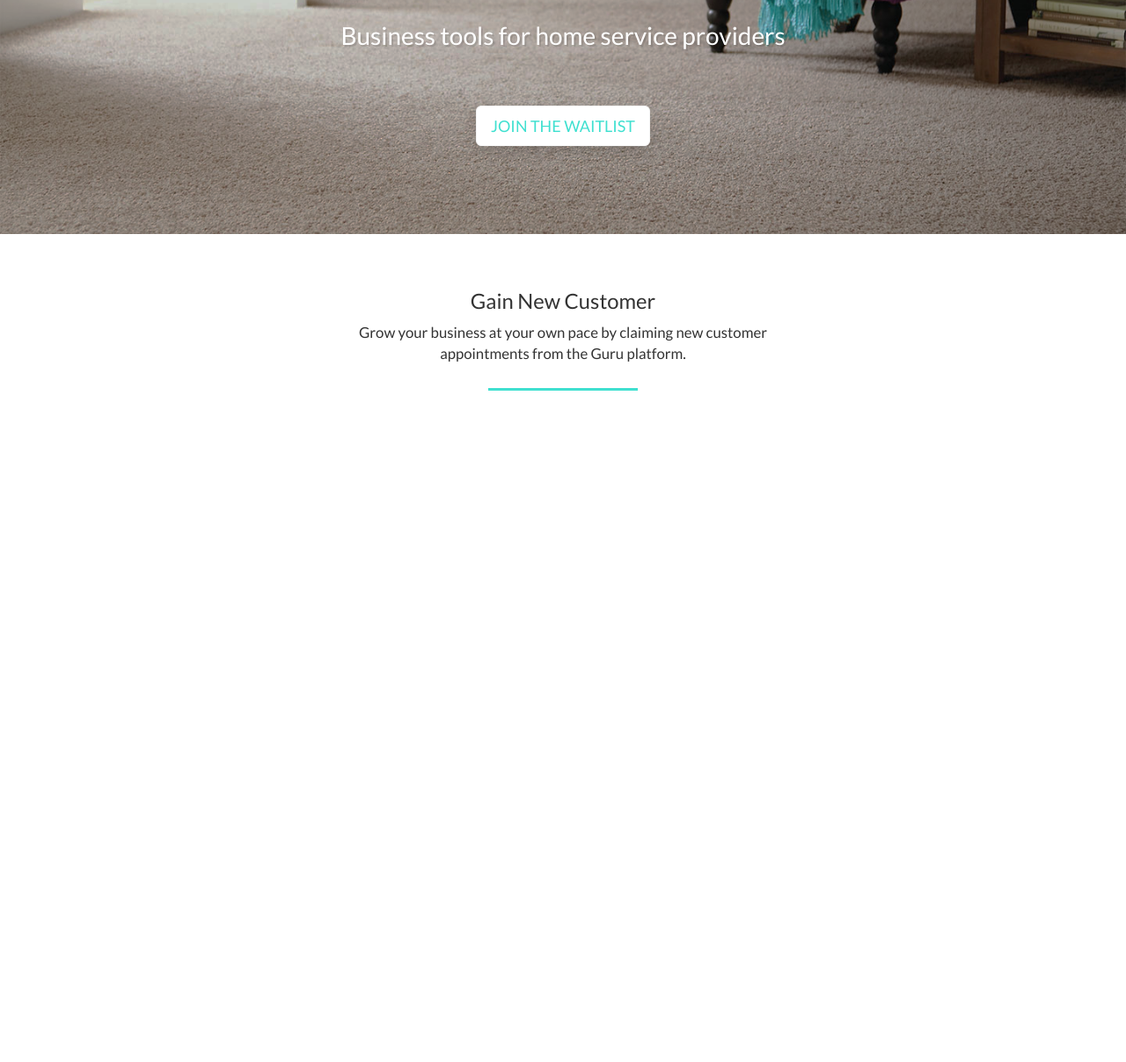
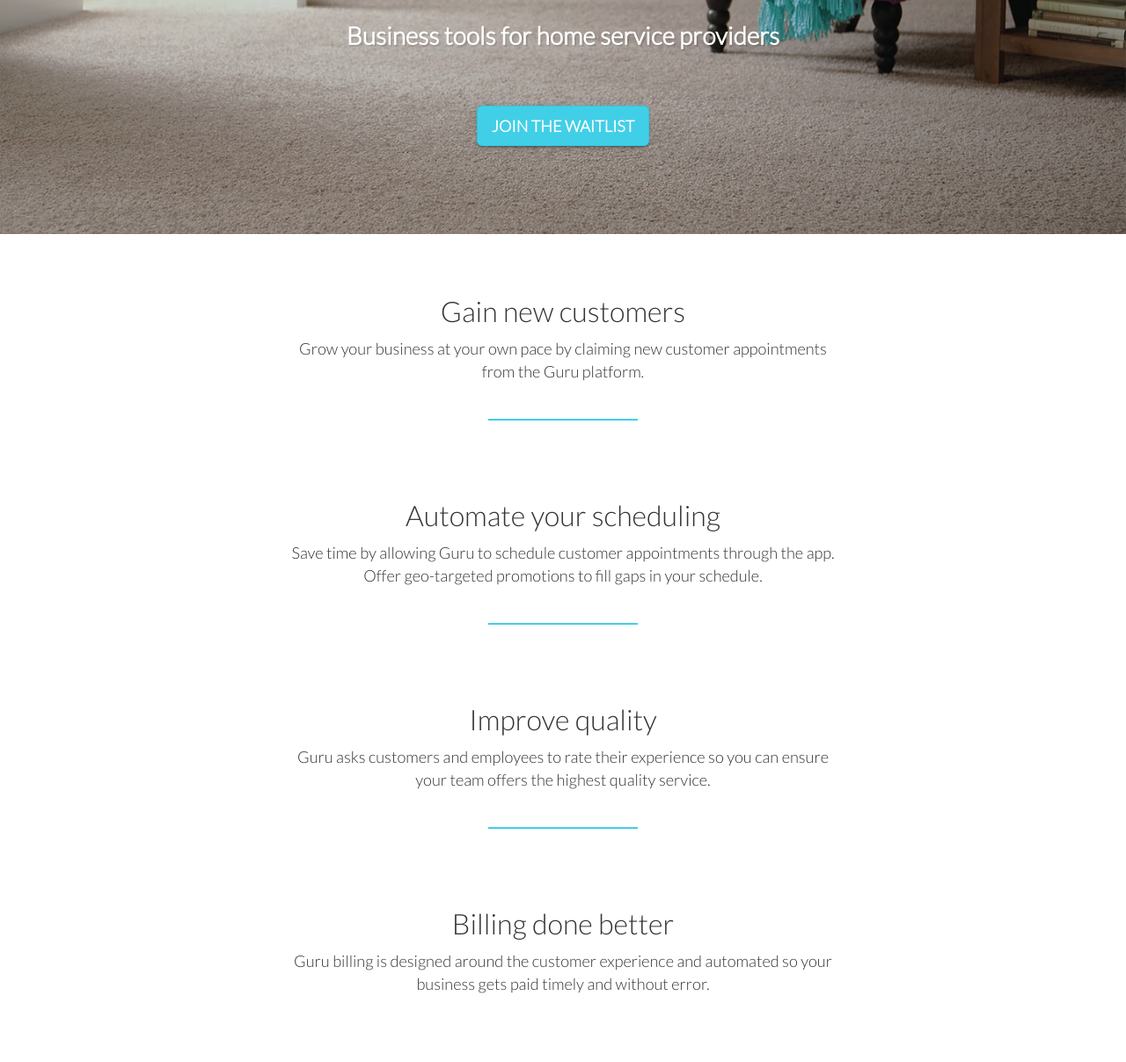
Before and after one commit to adamsonb12/guruWebsite, a plain HTML site: page index.html in a window 1280 px wide. Shown: the part 200-1407 px from the top of the page at 88% size. Before the commit the page ends 800 px from the top, so only its background shows below. Drawn offline with nearby package versions, Linux system fonts and the light colour scheme.

Commit message:
new colors

```diff
--- a/css/main.css
+++ b/css/main.css
@@ -29,6 +29,7 @@ body {
 
 .guruHeader .intro-title {
   padding-top: 100px;
+  font-weight: 800;
   padding-bottom: 40px;
   font-size: 4em;
   letter-spacing: .1em;
@@ -37,13 +38,17 @@ body {
 
 .guruHeader .intro-description {
   padding-bottom: 60px;
+  font-weight: 600;
   font-size: 2em;
   text-shadow: 2px 2px rgba(0, 0, 0, 0.1);
 }
 
 .join-btn {
-  box-shadow: 0px 8px 15px rgba(0, 0, 0, 0.1);
-  font-weight: 500;
+  font-weight: 800;
+  box-shadow: 0 2px 2px 0 rgba(0, 0, 0, 0.14),
+  0 1px 5px 0 rgba(0, 0, 0, 0.12),
+  0 3px 1px -2px rgba(0, 0, 0, 0.2);
+  transition: box-shadow 0.28s cubic-bezier(0.4, 0, 0.2, 1);
 }
 
 /* Section CSS */
@@ -54,25 +59,31 @@ body {
   align-items: center;
   height: 150px;
   text-align: center;
-  padding-top: 60px;
+  padding-top: 65px;
+  /* padding-bottom: 120px; */
 }
 
 .section-header {
-  font-size: 1.7em;
+  font-size: 2.3em;
   padding-bottom: 6px;
 }
 
 .section-info {
-  font-size: 1.2em;
-  width: 40%;
+  font-size: 1.3em;
+  width: 50%;
 }
 
 .divider {
   max-width: 170px;
-  margin: 25px auto 30px;
+  /* margin: 25px auto 80px; */
+  margin-top: 60px;
   padding: 0;
   text-align: center;
   border: none;
-  border-top: solid 3px;
-  color: #40E0D0;
+  border-top: solid 2px;
+  color: #41CFE7;
 }
+
+#section4 {
+  padding-bottom: 180px;
+}
--- a/index.html
+++ b/index.html
@@ -15,7 +15,7 @@
   <link rel="stylesheet" href="css/bootstrap.css">
 
   <!-- Google Font -->
-  <link href="https://fonts.googleapis.com/css?family=Lato" rel="stylesheet">
+  <link href="https://fonts.googleapis.com/css?family=Lato:300" rel="stylesheet">
 
   <!-- Custom styles for this template -->
   <link rel="stylesheet" href="css/main.css">
@@ -39,16 +39,35 @@
     </header>
 
     <!-- Perk 1 -->
-    <section class="section">
-      <div class="section-header">Gain New Customer</div>
+    <section id="section1" class="section">
+      <div class="section-header">Gain new customers</div>
       <div class="section-info">Grow your business at your own pace by claiming new customer appointments from the Guru platform.</div>
     </section>
 
     <hr class="divider" />
 
     <!-- Perk 2 -->
+    <section class="section">
+      <div class="section-header">Automate your scheduling</div>
+      <div class="section-info">Save time by allowing Guru to schedule customer appointments through the app. Offer geo-targeted promotions to fill gaps in your schedule.</div>
+    </section>
+
+    <hr class="divider" />
+
     <!-- Perk 3 -->
+    <section class="section">
+      <div class="section-header">Improve quality</div>
+      <div class="section-info">Guru asks customers and employees to rate their experience so you can ensure your team offers the highest quality service.</div>
+    </section>
+
+    <hr class="divider" />
+
     <!-- Perk 4 -->
+    <section id="section4" class="section">
+      <div class="section-header">Billing done better</div>
+      <div class="section-info">Guru billing is designed around the customer experience and automated so your business gets paid timely and without error.</div>
+    </section>
+
     <!-- Typeform -->
 
   </div>
```
Also changed, not shown: css/bootstrap.css.
